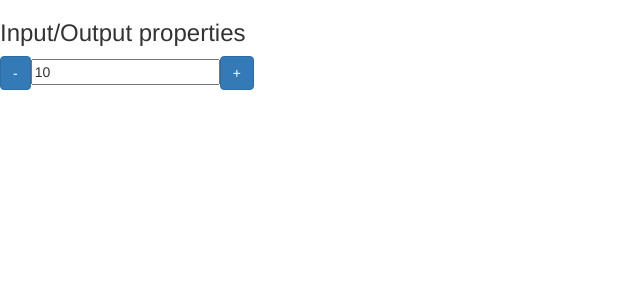
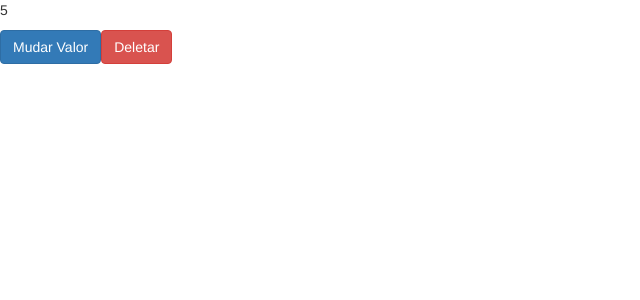
Before and after one commit to valbercarreiro/angular4, an Angular app: page / in a window 1280 px wide. Shown: the top 300 px of the page, without its empty margins (0-640 px from the left). Built offline with nearby package versions, Linux system fonts and the light colour scheme.

Commit message:
angular2/4 loiane

```diff
--- a/src/app/app.component.html
+++ b/src/app/app.component.html
@@ -6,5 +6,9 @@
 <app-meu-primeiro2></app-meu-primeiro2>
 
 <app-cursos></app-cursos>
+
+<app-data-binding></app-data-binding>
 -->
-<app-data-binding></app-data-binding>
+<app-ciclo [valorInicial]="valorInicial" *ngIf="!deletarCiclo" ></app-ciclo>
+<button (click)="mudarValor()" class="btn btn-primary">Mudar Valor</button>
+<button (click)="destruirCiclo()" class="btn btn-danger">Deletar</button>
--- a/src/app/app.component.ts
+++ b/src/app/app.component.ts
@@ -7,4 +7,16 @@
 })
 export class AppComponent {
   title = 'Hello Word!';
+
+  valorInicial: number = 5;
+
+  deletarCiclo: boolean = false;
+
+  mudarValor() {
+    this.valorInicial++;
+  }
+
+  destruirCiclo() {
+    this.deletarCiclo = true;
+  }
 }
--- a/src/app/app.module.ts
+++ b/src/app/app.module.ts
@@ -9,6 +9,7 @@
 import { DataBindingComponent } from './data-binding/data-binding.component';
 import { InputPropertyComponent } from './input-property/input-property.component';
 import { OutputPropertyComponent } from './output-property/output-property.component';
+import { CicloComponent } from './ciclo/ciclo.component';
 
 @NgModule({
   declarations: [
@@ -17,7 +18,8 @@
     MeuPrimeiro2Component,
     DataBindingComponent,
     InputPropertyComponent,
-    OutputPropertyComponent
+    OutputPropertyComponent,
+    CicloComponent
   ],
   imports: [
     BrowserModule,
--- /dev/null
+++ b/src/app/ciclo/ciclo.component.html
@@ -0,0 +1,3 @@
+<p>
+  {{ valorInicial }}
+</p>
--- /dev/null
+++ b/src/app/ciclo/ciclo.component.ts
@@ -0,0 +1,54 @@
+import { Component, OnInit, OnChanges, DoCheck, OnDestroy, AfterContentInit,
+  AfterViewInit, AfterViewChecked, AfterContentChecked, Input } from '@angular/core';
+
+@Component({
+  selector: 'app-ciclo',
+  templateUrl: './ciclo.component.html',
+  styleUrls: ['./ciclo.component.css']
+})
+export class CicloComponent implements OnInit, OnChanges, DoCheck, OnDestroy, AfterContentInit,
+                                        AfterViewInit, AfterViewChecked, AfterContentChecked {
+
+  @Input() valorInicial: number = 10;
+
+  constructor() {
+    this.log('Construtor');
+
+  }
+
+  ngOnChanges() {
+    this.log('NgOnChanges');
+  }
+
+  ngOnInit() {
+    this.log('NgOnInit');
+  }
+
+  ngDoCheck() {
+    this.log('NgDoCheck');
+  }
+
+  ngOnDestroy() {
+    this.log('NgOnDestroy');
+  }
+
+  ngAfterContentInit() {
+    this.log('NgAfterContentInit');
+  }
+
+  ngAfterViewInit() {
+    this.log('NgAfterViewInit');
+  }
+
+  ngAfterViewChecked() {
+    this.log('NgAfterViewChecked');
+  }
+
+  ngAfterContentChecked() {
+    this.log('NgAfterContentChecked');
+  }
+
+  private log(hook: string) {
+    console.log(hook);
+  }
+}
```
Also changed, not shown: src/app/ciclo/ciclo.component.css (added), 1 other file (tests, documents, lock files or other folders).
